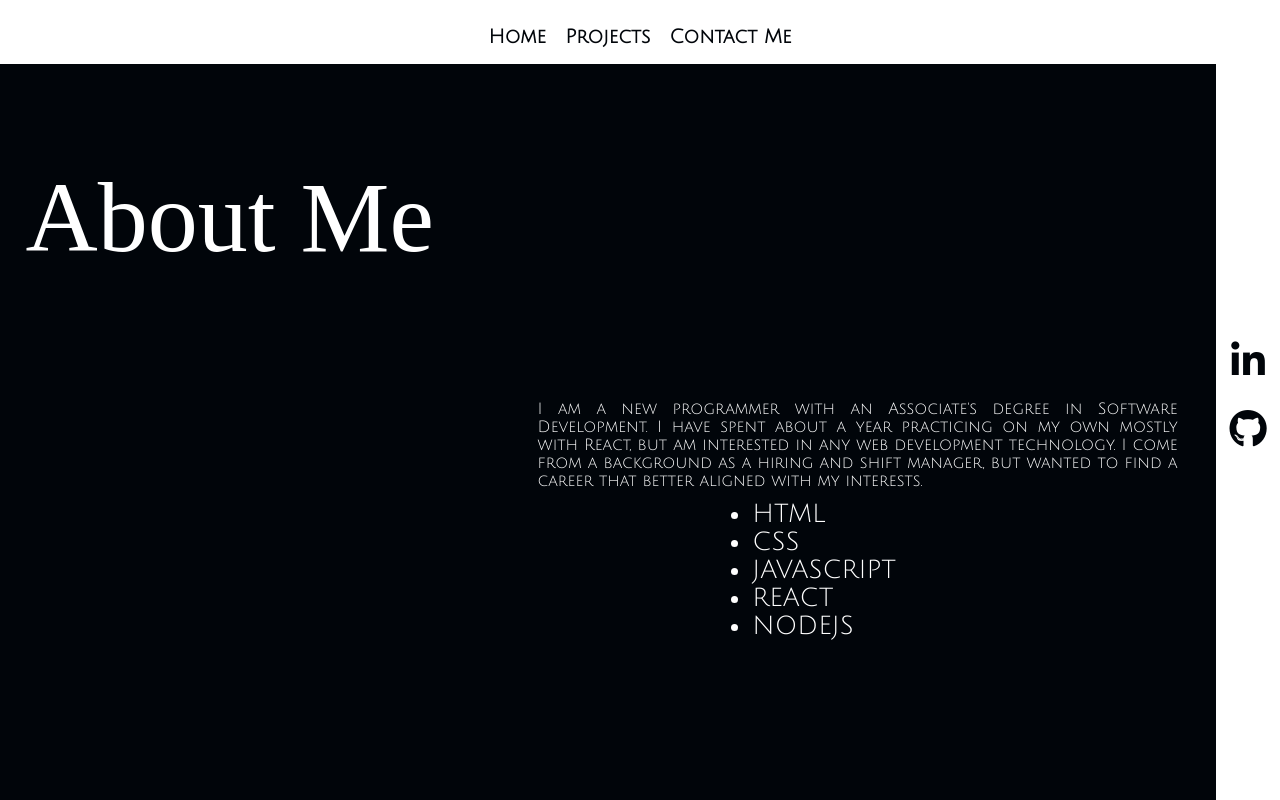
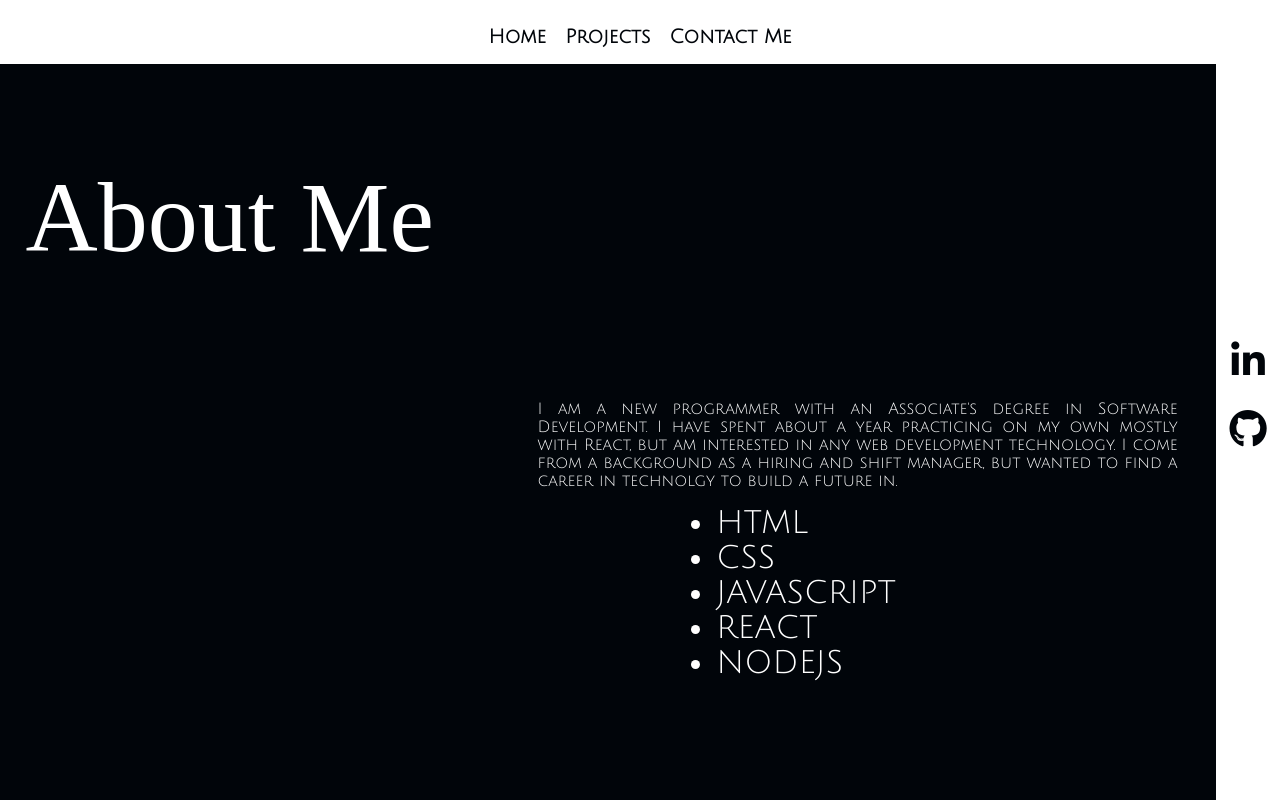
Before and after one commit to ctrenfro/improvedPortfolio-old-, a React (Create React App) app: page /improvedPortfolio/aboutme in a window 1280 px wide. Built offline with nearby package versions, Linux system fonts and the light colour scheme; a web font is replaced by a local one.

Commit message:
fixed some widescreen issues

```diff
--- a/src/Styles/index.css
+++ b/src/Styles/index.css
@@ -198,13 +198,12 @@ a {
 .tags {
   position: absolute;
   display: inline-flex;
-  vertical-align: bottom;
-  bottom: 20%;
+  bottom: 15%;
   right: 30%;
+  font-size: 2rem;
 }
 
 .tagItems {
-  font-size: 2vw;
   text-transform: uppercase;
 }
 
--- a/src/Styles/index.scss
+++ b/src/Styles/index.scss
@@ -206,13 +206,12 @@ a {
 .tags {
   position: absolute;
   display: inline-flex;
-  vertical-align: bottom;
-  bottom: 20%;
+  bottom: 15%;
   right: 30%;
+  font-size: 2rem;
 }
 
 .tagItems {
-  font-size: 2vw;
   text-transform: uppercase;
 }
 
@@ -284,3 +283,9 @@ a {
     text-align: center;
   }
 }
+
+// @media (min-width: 2000px) {
+//   .tags {
+//     overflow: hidden;
+//   }
+// }
--- a/src/components/Aboutme.js
+++ b/src/components/Aboutme.js
@@ -23,7 +23,7 @@ const Aboutme = () => {
         Development. I have spent about a year practicing on my own mostly with
         React, but am interested in any web development technology. I come from
         a background as a hiring and shift manager, but wanted to find a career
-        that better aligned with my interests.
+        in technolgy to build a future in.
       </p>
 
       <div className="tags">
```
Also changed, not shown: 1 other file (tests, documents, lock files or other folders).
